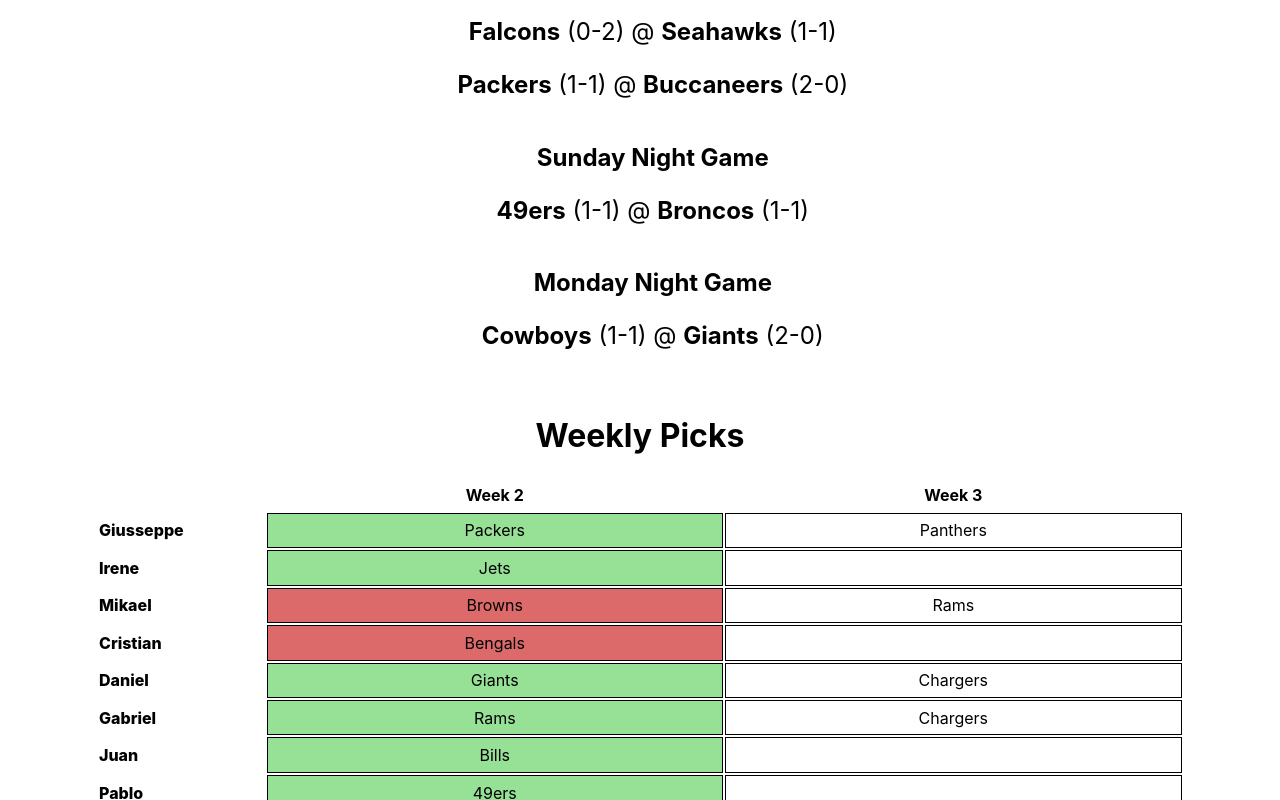
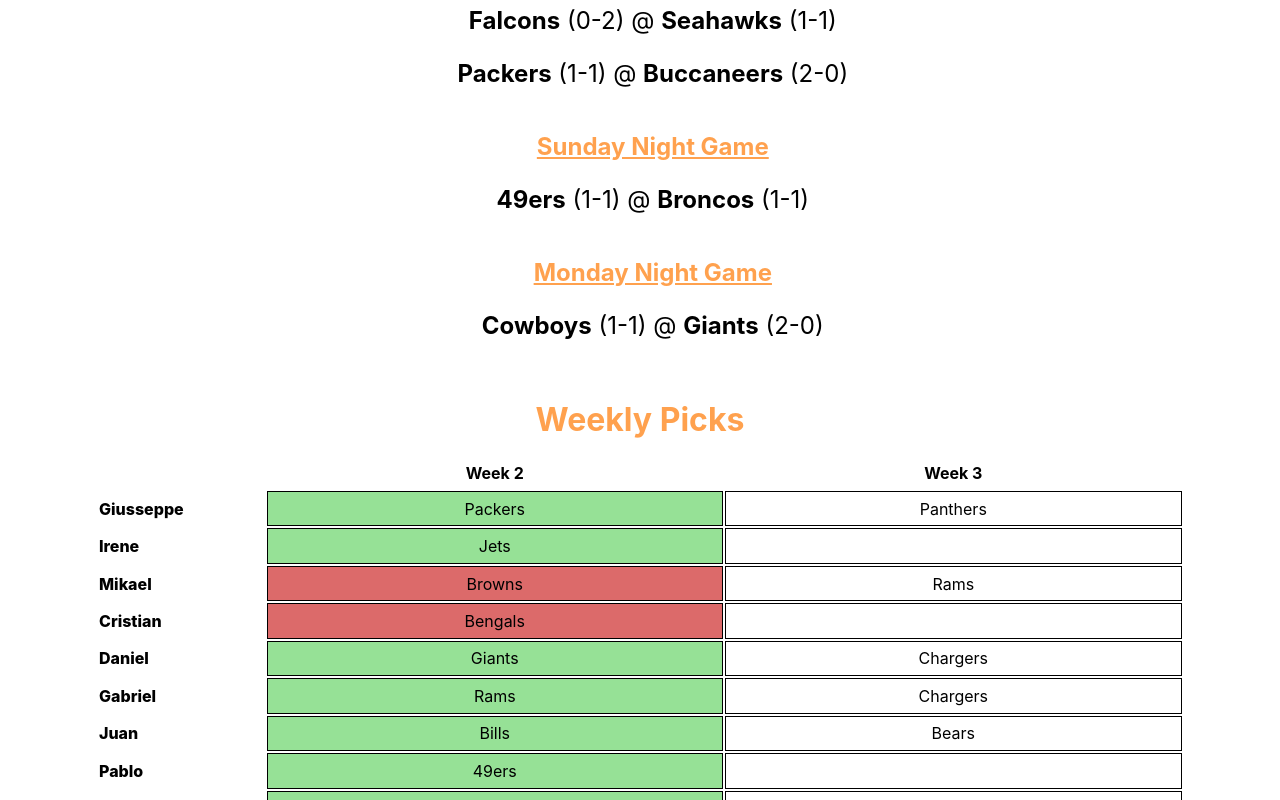
Before and after one commit to gdelv/survivor-pool, a React (Create React App) app: page / in a window 1280 px wide. Shown: the part 920-1720 px from the top of the page. Built offline with nearby package versions, Linux system fonts and the light colour scheme.

Commit message:
updated pool and CSS

```diff
--- a/src/App.css
+++ b/src/App.css
@@ -2,6 +2,7 @@
   border:1px solid black;
   text-align: center;
   max-width: 20px;
+  color: black;
 }
 .cell {
   max-width: 20px;
@@ -13,6 +14,7 @@
 	border: none;
   text-align: left;
   font-weight: 800;
+  color: black;
 }
 tr:hover {background-color: pink;}
 tr:hover:first-child {background-color: none;}
@@ -35,3 +37,13 @@
 .align-center {
   text-align: center;
 }
+
+h1 {
+  padding: .5em;
+  margin: 0;
+  color: rgb(255, 161, 78);
+}
+h2 {
+  text-decoration: underline;
+  color: rgb(255, 161, 78);
+}
--- a/src/App.js
+++ b/src/App.js
@@ -12,7 +12,7 @@
 
   // }
   return (
-    <div className="App">
+    <div className="App" style={{backgroundImage:"https://external-content.duckduckgo.com/iu/?u=http%3A%2F%2Fgetwallpapers.com%2Fwallpaper%2Ffull%2Fa%2F6%2Fc%2F78774.jpg&f=1&nofb=1"}}>
       <h1 className="align-center">Week 3</h1>
       <div class="schedule-container">
         <div class="margin-left">
--- a/src/data/sfPoolEntries.js
+++ b/src/data/sfPoolEntries.js
@@ -85,7 +85,7 @@
                 "isCorrect": true
             },
             {
-                "teamChosen": "",
+                "teamChosen": "Bears",
                 "isCorrect": null
             }
         ]
```
